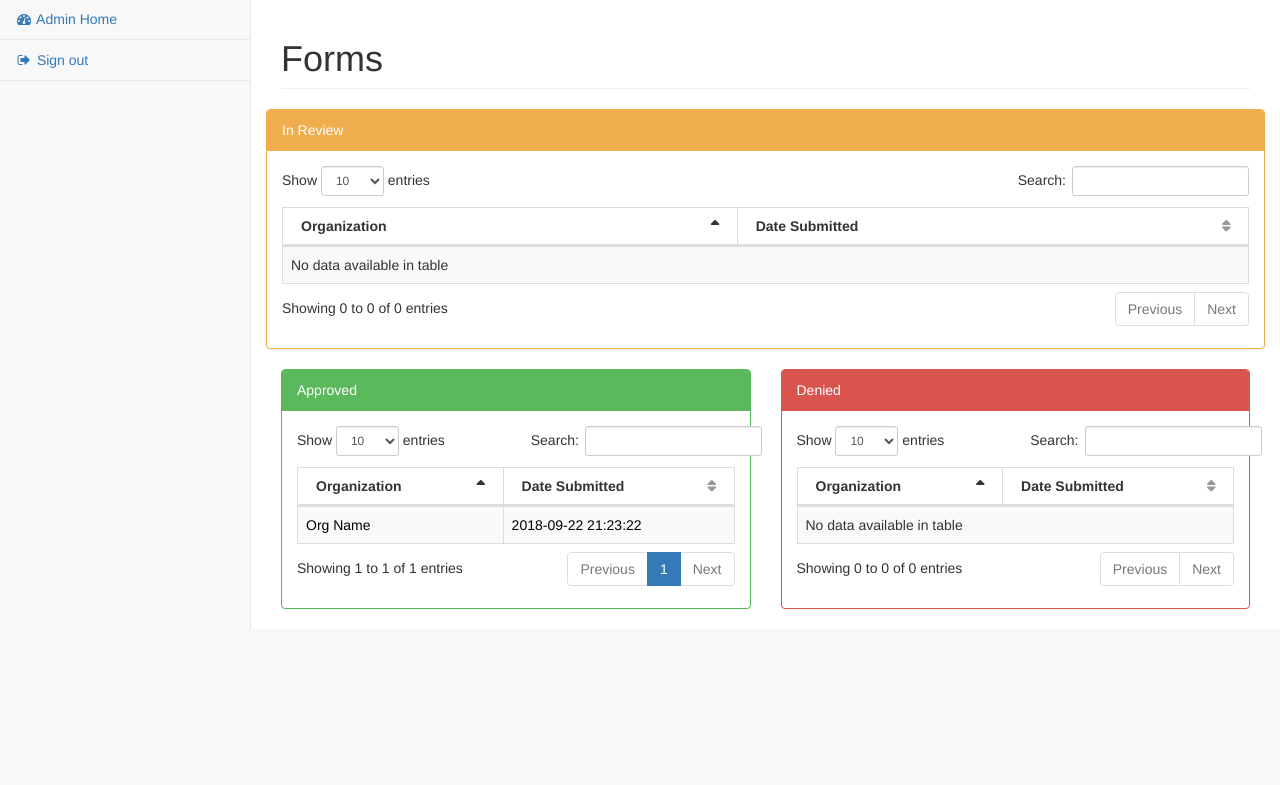
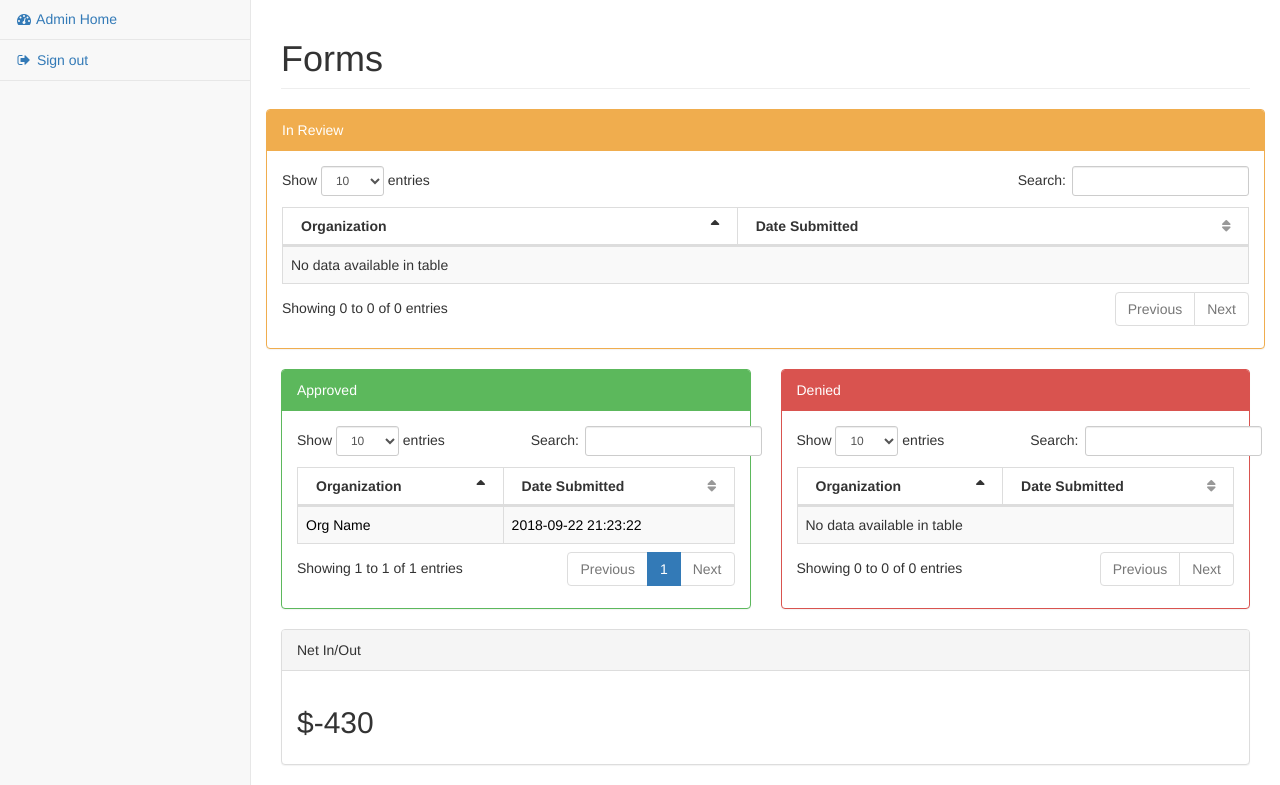
Before and after one commit to hopesimon/Budget-Manager, a PHP site: page /admin/admin in a window 1280 px wide. Shown: the part 52-837 px from the top of the page. Before the commit the page ends 681 px from the top, so only its background shows below. Run offline with PHP 8.4, Linux system fonts and the light colour scheme; the visitor is signed in with stand-in values (Sample User, id 1); data comes from the database, SQL or seed files in the repository.

Commit message:
Add total budget info

```diff
--- a/admin/admin.php
+++ b/admin/admin.php
@@ -34,10 +34,12 @@
 
     if (!$result2) die($db->error);
     $indexacc = 0;
+    $totalbudget = 0;
     while($row = $result2->fetch_assoc()){
         $o_nameacc[$indexacc] = $row['o_name'];
         $dateacc[$indexacc] = $row['datesubmitted'];
         $idacc[$indexacc] = $row['id'];
+        $totalbudget = $totalbudget + $row['net_inoutflow'];
         $indexacc = $indexacc + 1;
     }
 
@@ -262,6 +264,18 @@
                     <!-- /.panel -->
                 </div>
                 <!-- /.col-lg-12 -->
+                <div class="col-lg-12">
+                    <div class="panel panel-default">
+                        <div class="panel-heading">
+                            Net In/Out
+                        </div>
+                        <!-- /.panel-heading -->
+                        <div class="panel-body">
+                            <h2>$<?php echo "$totalbudget"; ?></h2>
+                        </div>
+                        <!-- /.panel-body -->
+                    </div>
+                </div>
             </div>
             <!-- /.row -->
         </div>
```
